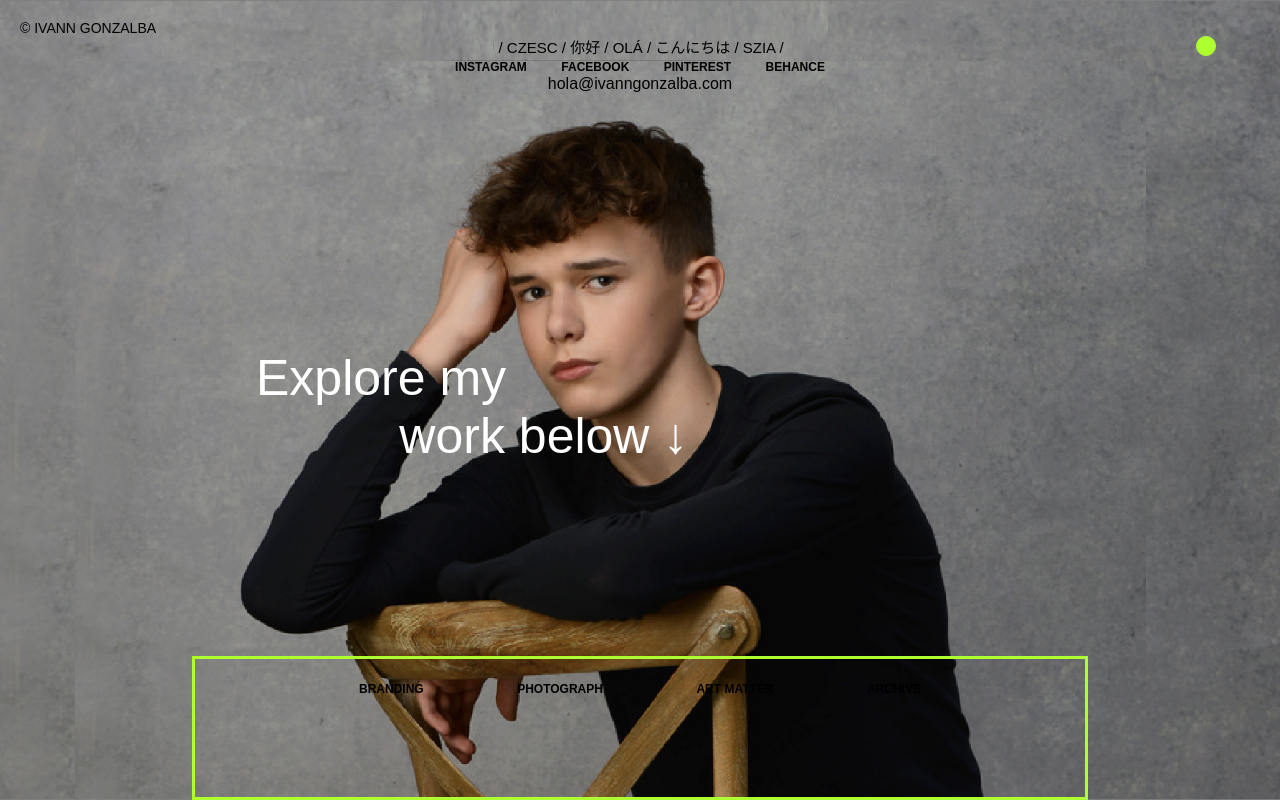
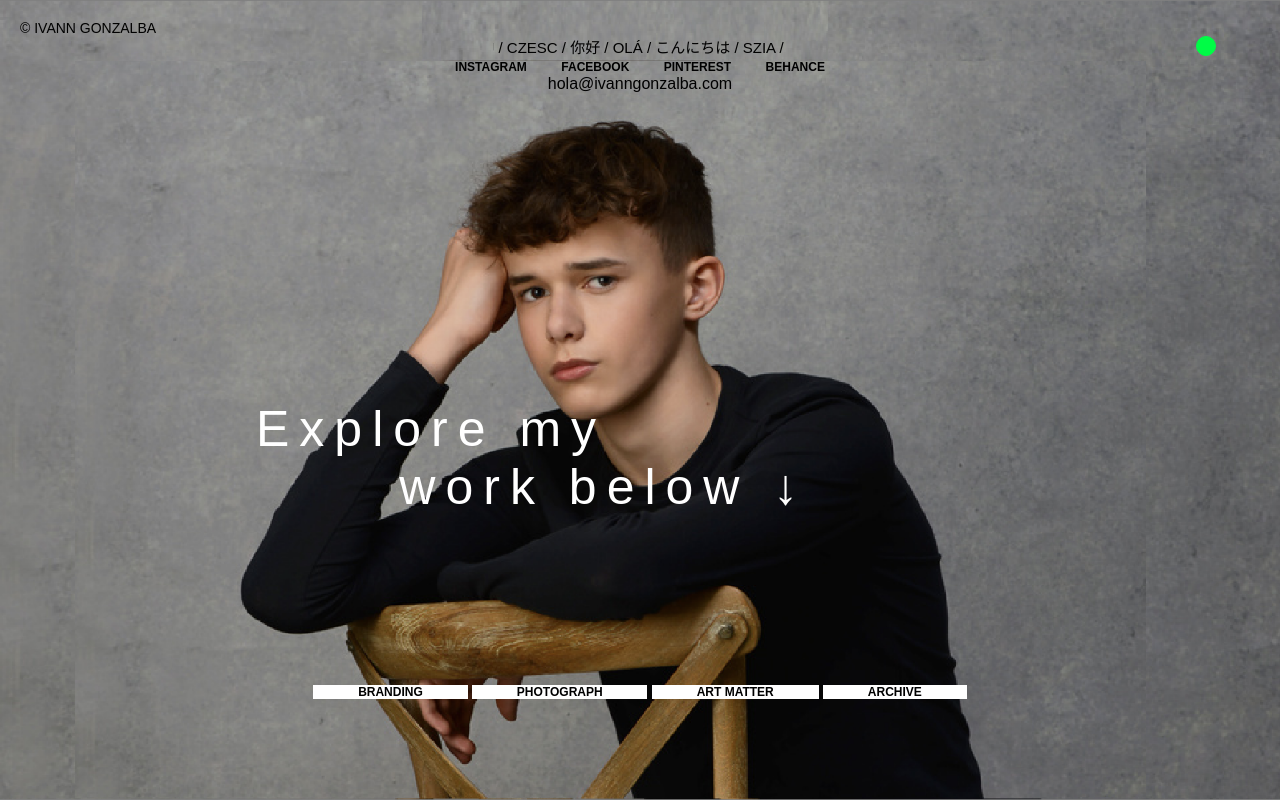
Before and after one commit to BrunoValles/p-ginaIvann, a plain HTML site: page index.html in a window 1280 px wide. Shown: the top 803 px of the page. Drawn offline with Linux system fonts and the light colour scheme; a web font is replaced by a local one.

Commit message:
Alignment and formating changes

```diff
--- a/css/style.css
+++ b/css/style.css
@@ -26,11 +26,11 @@ body{
     font-weight: 510;
 }
 .greeter{
-    /* border: 3px solid greenyellow; */
     width: 23%;
     margin: auto;
     font-size: 15px;
     font-weight: 500;
+    padding: 0;
 }
 .greeter .scroll{
     display: flex;
@@ -50,7 +50,7 @@ body{
     }
 }
 .socialsBar{
-    /* border: 3px solid greenyellow; */
+    padding-top: 0;
     width: 70%;
     margin: auto;
 }
@@ -73,12 +73,12 @@ body{
 }
 .greenButton{
     display: block;
-    background-color: greenyellow;
+    background-color: rgb(0, 252, 70);
     height: 20px;
     width: 20px;
     float: right;
     border-radius: 50%;
-    border: 1px solid greenyellow;
+    border: 1px solid rgb(0, 252, 70);
     margin-right: 5%;
 }
 .email{
@@ -89,11 +89,12 @@ body{
 
 }
 .bannerText{
+    letter-spacing: 10px;
     color: white;
     font-size: 50px;
     text-align: left;
     padding-left: 20%;
-    padding-top: 20vw;
+    padding-top: 24vw;
     font-weight: lighter;
 }
 .bannerText p{
@@ -102,7 +103,6 @@ body{
 .navBar{
     padding-top: 20px;
     padding-bottom: 100px;
-    border: 3px solid greenyellow;
     width: 70%;
     margin: auto;
     margin-top: 0;
@@ -123,6 +123,8 @@ body{
     text-transform: uppercase;
     font-size: 12px;
     font-weight: 550;
+    background-color: #ffffff;
+
 }
 .navBar ul li a{
     text-decoration: none;
```
Also changed, not shown: index.html (+3 -1 lines).
